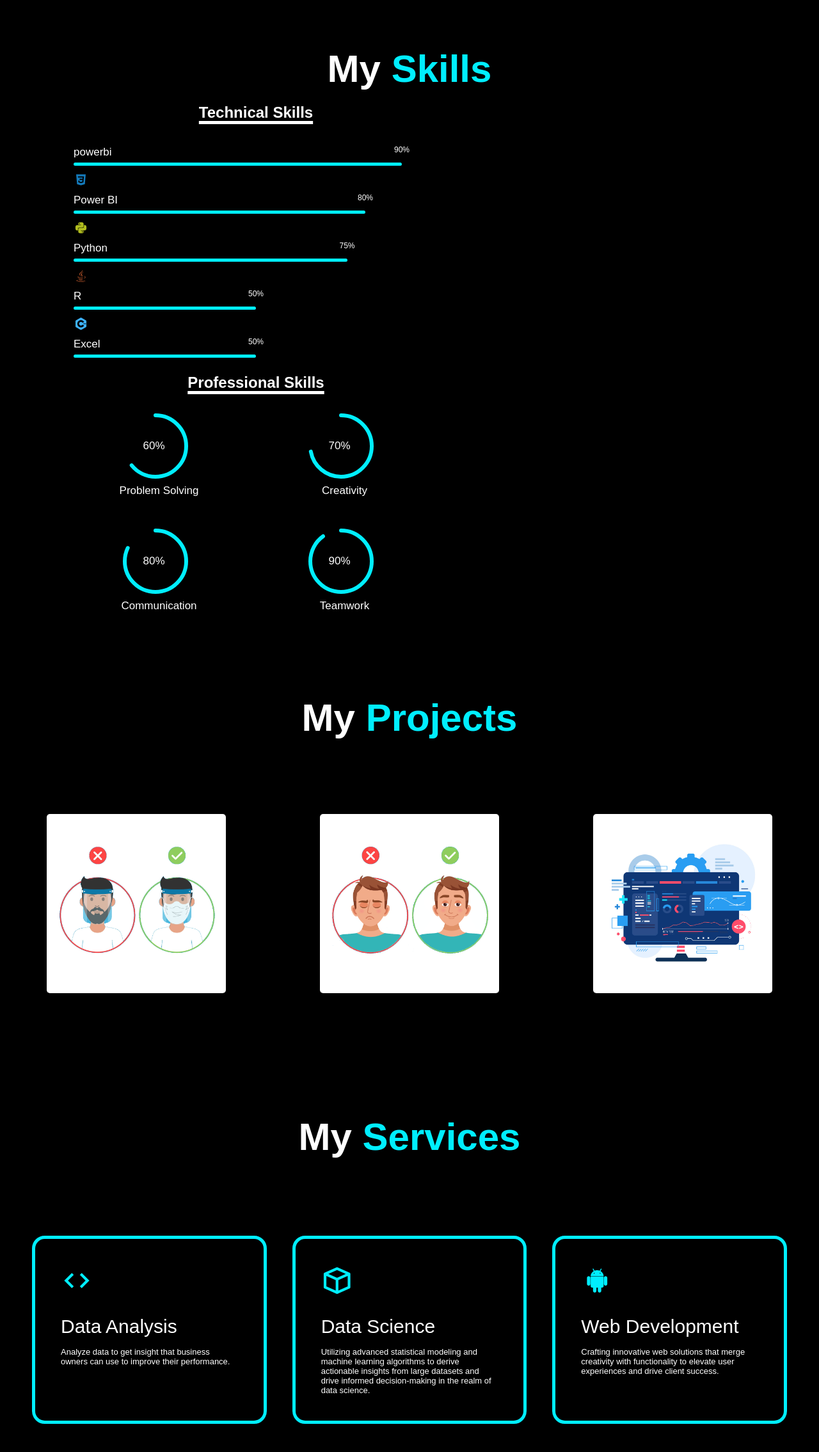
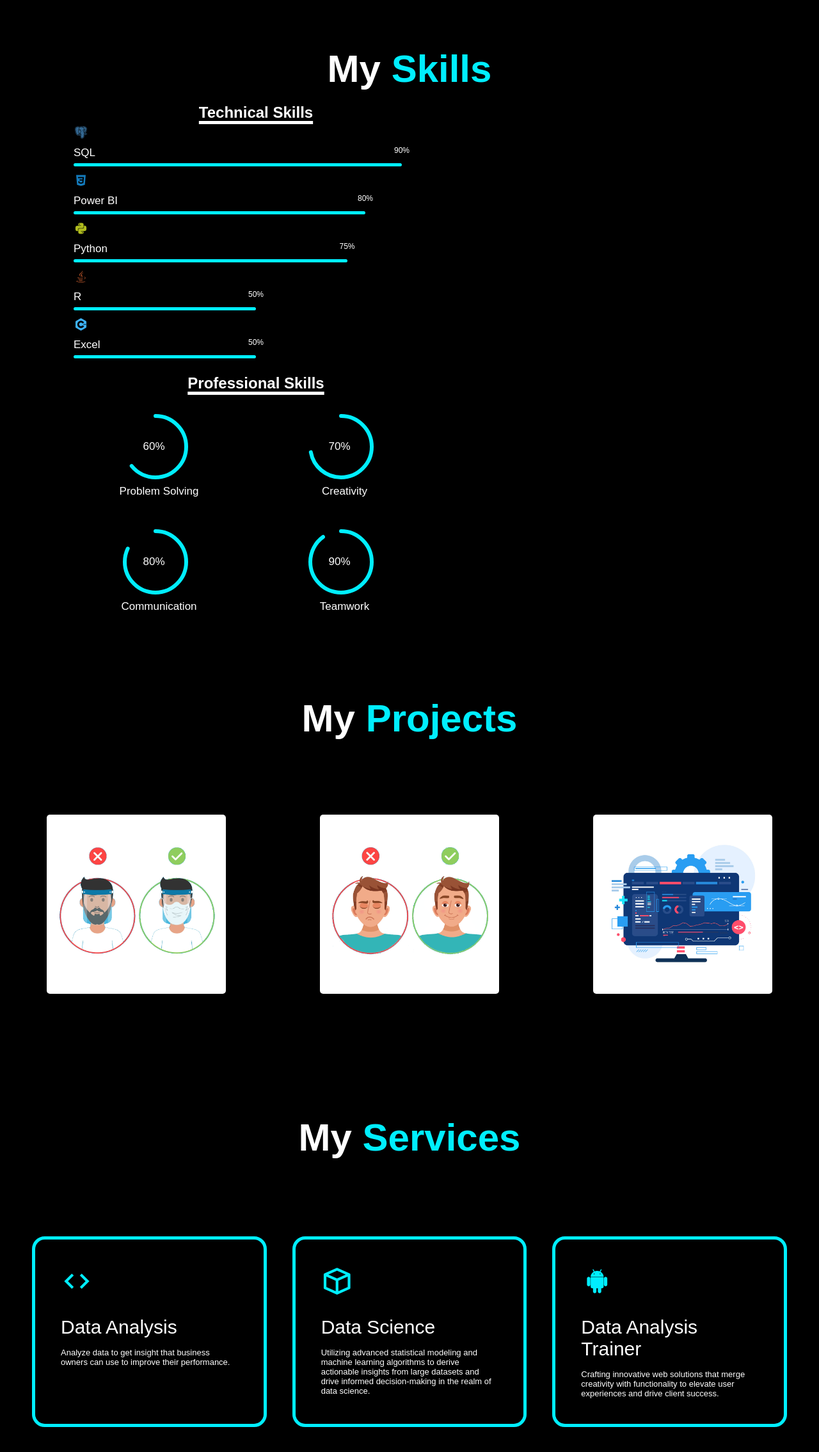
Before and after one commit to Ridwan-the-Analyst/portfolio, a plain HTML site: page index.html in a window 1280 px wide. Shown: the part 1597-3866 px from the top of the page at 64% size. Drawn offline with nearby package versions, Linux system fonts and the light colour scheme.

Commit message:
Update index.html

```diff
--- a/index.html
+++ b/index.html
@@ -42,7 +42,7 @@
                     <a href="https://www.linkedin.com/in/ridwan-ibrahim-799b3a97"style="--i:7" target="_blank"><i class='bx bxl-linkedin'></i></a>
                     <a href="https://www.instagram.com/ridwan_the_data_analyst/"style="--i:8" target="_blank"><i class='bx bxl-instagram' ></i></a>
                     <a href="https://twitter.com/akoredeRidwann?t=qPIBv3X0Q2WmHUOS96UTdg&s=09"style="--i:9" target="_blank"><i class='bx bxl-twitter'></i></a>
-                    <a href="https://github.com/RidwanTheAnalyst"style="--i:10" target="_blank"><i class='bx bxl-github'></i></a>
+                    <a href="https://github.com/Ridwan-the-Analyst" class="btn "style="--i:10" target="_blank"><i class='bx bxl-github'></i></a>
                 </div>
                 <a href="https://drive.google.com/file/d/1orWA_BaFFKvulUm-rn0M89Qr5F8bGhAW/view?usp=drive_link" style="--i:11" class="btn-box" target="_blank">Download Resume</a>
             </div>
@@ -58,7 +58,7 @@
                     <h2>About <span>Me</span></h2>
                     <p>As a seasoned data analyst proficient in tools such as Excel, SQL, PowerBI, Tableau, Python, and R, I possess a robust skill set for analyzing and visualizing data. With a passion for training, I have successfully mentored over 200 individuals in the art of data analysis, empowering them to excel in this field. My expertise extends not only to technical proficiency but also to effective communication and teaching methodologies, ensuring that I can convey complex concepts in an accessible manner..<br>
                         <br>
-                        <a href="https://drive.google.com/file/d/1orWA_BaFFKvulUm-rn0M89Qr5F8bGhAW/view?usp=drive_link" style="--i:11" class="abtbtn-box" target="_blank">Download Resume</a>
+                        <a href="https://drive.google.com/file/d/1XIVVjsD947AFCdrQ7Ns0PsZ7IiPd7Fb_/view?usp=sharing" style="--i:11" class="abtbtn-box" target="_blank">Download Resume</a>
                     </p>
                 </div>
             </div>
@@ -71,9 +71,9 @@
                 <div class="container1">
                     <h1 class="heading1">Technical Skills</h1>
                     <div class="Technical-bars">
-                        <div class="bar"><i class='bx bxl-powerbi' style="color: #c9332e;"></i>
+                        <div class="bar"><i class='bx bxl-postgresql' style="color: #336791;"></i>
                             <div class="info">
-                                <span>powerbi <span class="simple-icons--powerbi"></span></span>
+                                <span> SQL <span class="simple-icons--powerbi"></span></span>
                             </div>
                             <div class="progress-line html">
                                 <span></span>
@@ -223,7 +223,7 @@
                         </div>
                         <div>
                             <i class='bx bxl-android' style="color: #00eeff;"></i>
-                            <h2>Web Development</h2>
+                            <h2>Data Analysis Trainer</h2>
                             <p>Crafting innovative web solutions that merge creativity with functionality to elevate user experiences and drive client success.</p>
 
                         </div>
```
